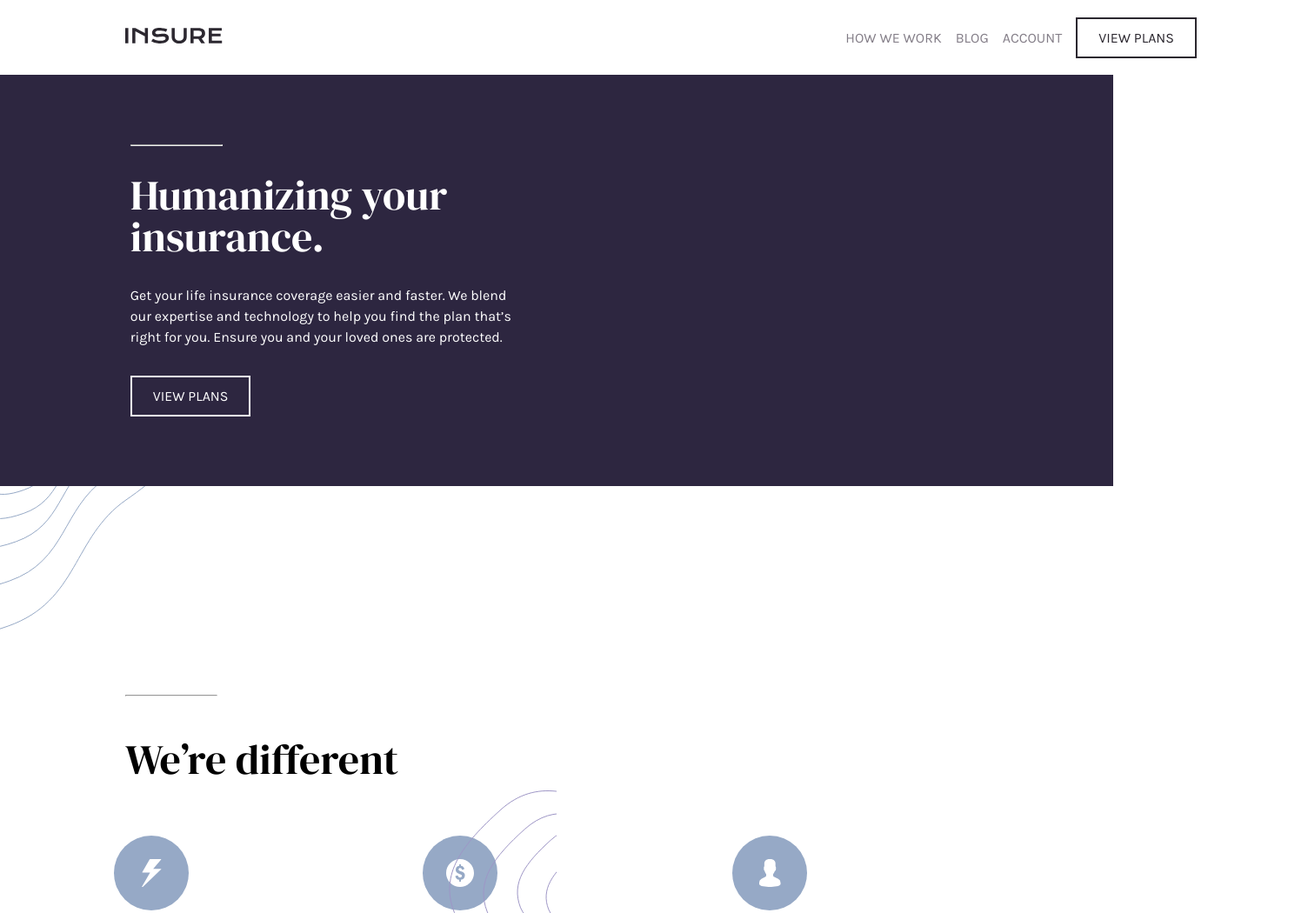
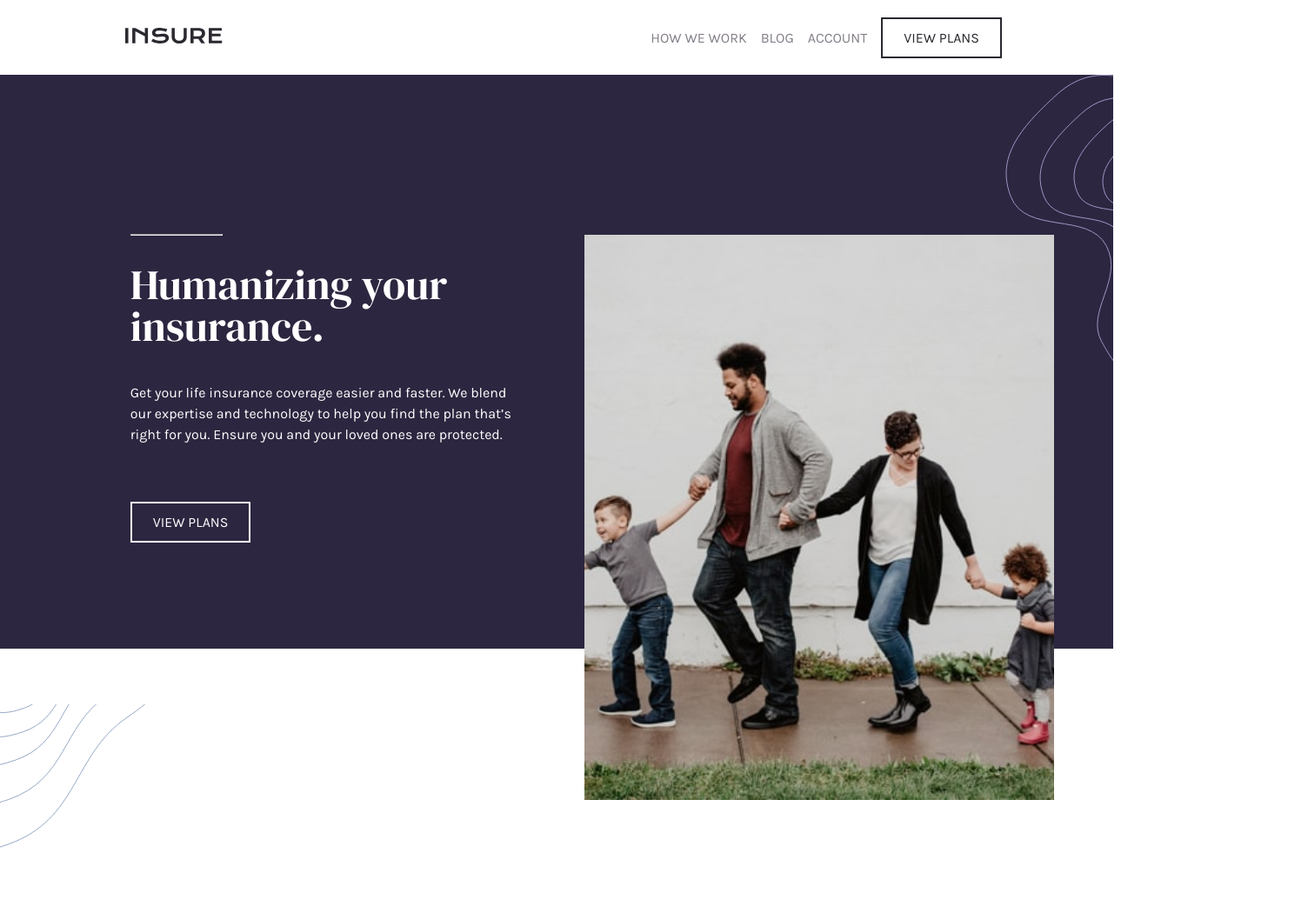
Before and after one commit to brittgalloway/InsureLanding, a website: page index.html in a window 1280 px wide. Shown: the top 1050 px of the page at 87% size, 1504 px wide, since content can reach past the window. Drawn offline with Linux system fonts and the light colour scheme.

```diff
--- a/styles.css
+++ b/styles.css
@@ -269,7 +269,6 @@
         font-size: 3rem;
     }
     header {
-        width: calc(100% - 2rem);
         display: flex;
         padding: 1rem 10%;
         justify-content: space-between;
@@ -311,21 +310,23 @@
     }
     main {
         grid-template-columns: repeat(2, 1fr);
+        grid-template-rows: repeat(4, auto);
+        gap:4rem;
     }
     #humanize {
         grid-row: 1/2;
         grid-column: 1/3;
         grid-template-columns: subgrid;
-        grid-template-rows: repeat(4, 25%);
+        grid-template-rows: repeat(4, 21%);
         justify-content: start;
         gap:2rem;
-        height: fit-content;
+        min-height: 500px;
     }
     #humanize hr {
         grid-column: 1/2;
         grid-row: 1/2;
         width: 6.5rem;
-        margin: auto 22%;
+        margin: auto 22% 0;
     }
     #humanize h1 {
         grid-column: 1/2;
@@ -351,7 +352,16 @@
     #family {
         grid-row: 1/3;
         grid-column: 2/3;
-        display:none;
+        width: 540px;
+        aspect-ratio: 54 / 65;
+        transform: translateY(11.5rem);
+        z-index: 1;
+    }
+    .intro-right {
+        grid-column: 2/3;
+        grid-row: 1/2;
+        transform: none;
+        z-index: 2;
     }
     #different {
         grid-column: 1/3;
@@ -360,7 +370,7 @@
     #different hr {
         width: 6.5rem;
         flex-basis: auto;
-        margin: 15rem auto 0 calc(10% + 1rem);
+        margin: 20rem auto 0 calc(10% + 1rem);
     }
     #different h2 {
         margin-left: calc(10% + 1rem);
```
